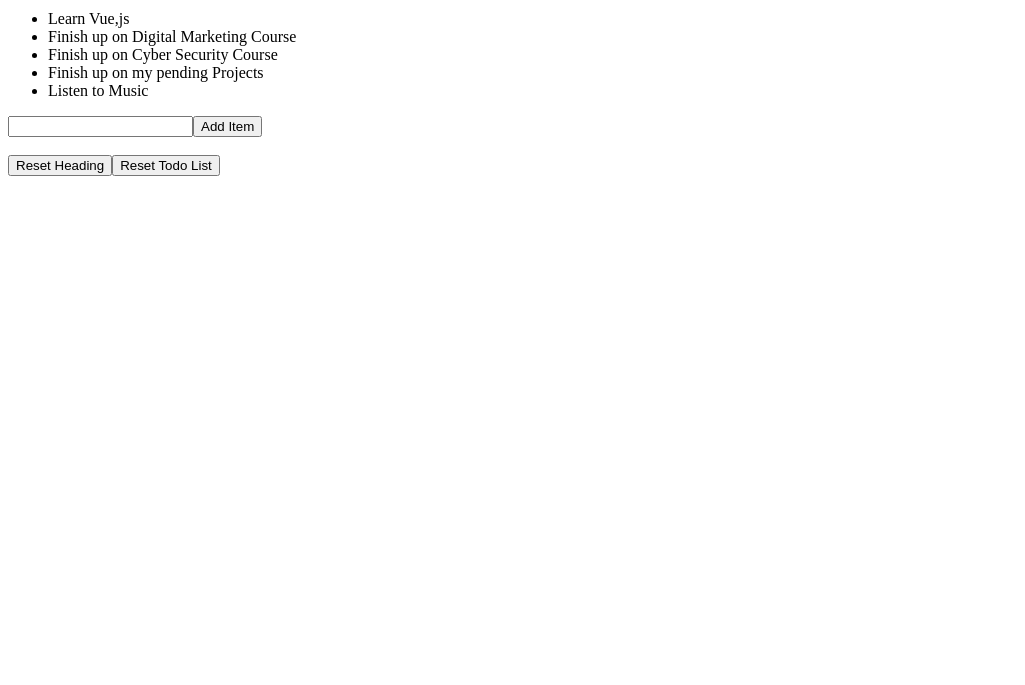
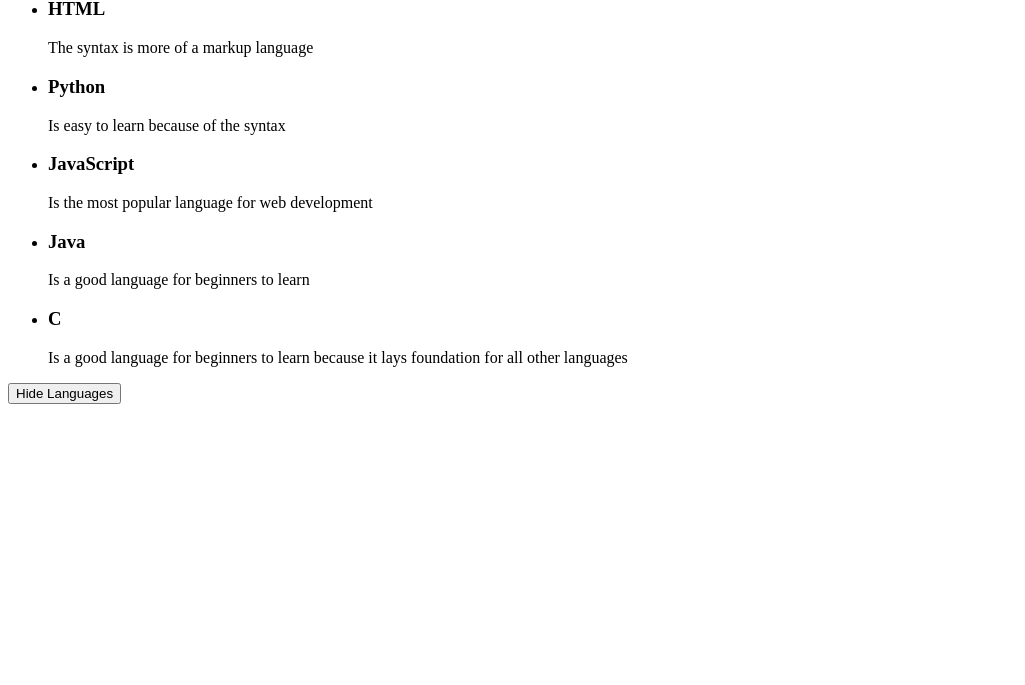
Before and after one commit to ahmednule/vuecrashcourse, a plain HTML site: page index.html in a window 1280 px wide. Shown: the part 115-800 px from the top of the page, without its empty margins (0-1025 px from the left). Drawn offline with nearby package versions, Linux system fonts and the light colour scheme.

Commit message:
Today i did somthing diffrent, continued working with vue,\ today i dived deep into objects and arrays by using for loops, then implemented this on the todo add so as to undesttand everything better. \ aslo dicided to work with diffrent branches for better collaboration on tasks and projects

```diff
--- a/app.js
+++ b/app.js
@@ -2,41 +2,21 @@
 const app = Vue.createApp({
     data() {
         return {
-                heading: 'This are my Todo Items for the day',
-                todo: ['Learn Vue,js', 'Finish up on Digital Marketing Course', 'Finish up on Cyber Security Course', 'Finish up on my pending Projects', 'Listen to Music'],
-
-                showHeading: true,
-                showInput: true,
-                newItem: '',
-
-            }
-        },
-    methods: {
-        //this function updates the number of items in the leading
-        updateHeading() {
-            if (this.showHeading) {
-                this.heading = 'Updated Todo Items for the day',
-                this.todo.push('Add more tasks to the list')
-            }else {
-                this.heading = 'Reset Todo items',
-                this.todo = ['Reset the list of the List']
-            }
-            this.showHeading = !this.showHeading,
-            this.showInput = true
+            showlanguages: true,
+        title: 'Best programming languages for beginers',
+        languages : [
+            { language: 'HTML', reason: 'The syntax is more of a markup language' },
+            { language:'Python', reason:'Is easy to learn because of the syntax' },
+            { language:'JavaScript' , reason:'Is the most popular language for web development'},
+            { language: 'Java',  reason: 'Is a good language for beginners to learn' },
+            { language: 'C', reason:'Is a good language for beginners to learn because it lays foundation for all other languages'} ,
+        ]
+    }
+},
+        methods: {
+            toogleButton() {
+                this.showlanguages = !this.showlanguages
             },
-            resetHeading() {
-                this.heading = 'This is my Todo Items for the day',
-                this.todo = [],
-                this.showHeading = true,
-                this.showInput = false
-        },
-        addItem() {
-            if (this.newItem.trim() !== '') {
-                this.todo.push(this.newItem),
-                this.newItem = ''
-            }
         }
-    }
 })
-
 app.mount('#app')
--- /dev/null
+++ b/index.css
@@ -0,0 +1,3 @@
+h2{
+    color:rgb(19, 39, 214);
+}
--- a/index.html
+++ b/index.html
@@ -2,29 +2,31 @@
 <head>
     <meta charset="UTF-8">
     <meta name="viewport" content="width=device-width, initial-scale=1.0">
+    <link rel="stylesheet" href="/index.css">
     <script src="https://unpkg.com/vue@3/dist/vue.global.js"></script>
     <title>Vuecrashcourse</title>
+    <style>
+        h1{color:rgb(241, 46, 88);}
+
+    </style>
 </head>
 <body>
-    <h1>Welcome to day 68 where its all about Conditional Rendering in Vue.js</h1>
+    <h1>Welcome to Vue js crashCourse:)</h1>
     <div id="app">
-        <div v-if="updateHeading">
-            <h1>{{heading}}</h1>
+        <div v-if="showlanguages">
+            <h2>{{ title }}</h2>
             <ul>
-                <li v-for="(item, index) in todo" :key="index">{{ item }}</li>
+                <li v-for="item in languages">
+                    <h3>{{ item.language }}</h3>
+                    <p>{{ item.reason }}</p>
+                </li>
             </ul>
-            </div>
-            <div v-if="showInput">
-                <input type="text" v-model="newItem">
-                <button @click="addItem">Add Item</button>
-            </div>
-            <br>
-        <button @click="updateHeading">
-            <span v-if="showheading">Update Heading</span>
-            <span v-else>Reset Heading</span>
+        </div>
+        <button @click="toogleButton">
+            <span v-if="showlanguages">Hide Languages</span>
+            <span v-else>Show Languages</span>
         </button>
-        <button @click="resetHeading">Reset Todo List</button>
-</div>
+        </div>
     <script src="app.js"></script>
 </body>
 </html>
```
Also changed, not shown: 1 other file.
